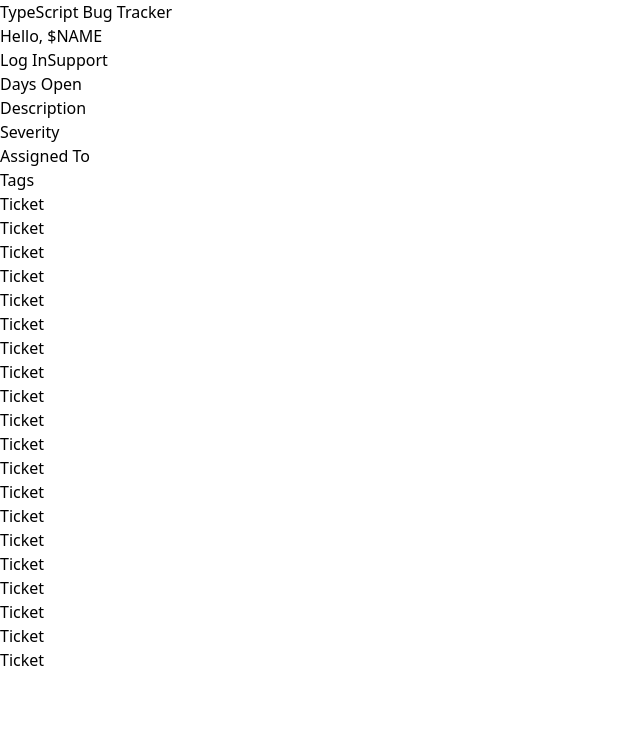
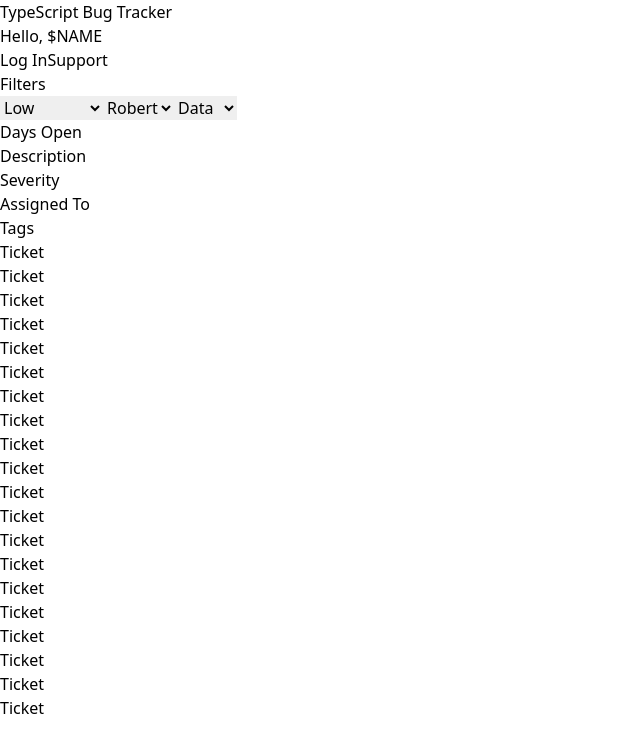
Before and after one commit to dwilliams304/ts-ticket-tracker, a React (Vite) app in the folder packages/frontend/: page / in a window 1280 px wide. Shown: the top 752 px of the page, without its empty margins (0-640 px from the left). Built offline with nearby package versions, Linux system fonts and the light colour scheme.

Commit message:
wip: filter menu

```diff
--- /dev/null
+++ b/packages/frontend/src/components/TicketFilterMenu.tsx
@@ -0,0 +1,34 @@
+type FilterMenuProps = {
+    options: {
+        severity: string[],
+        assignedTo: string[],
+        tags: string[]
+    }
+}
+
+export default function TicketFilterMenu(props: FilterMenuProps){
+    const options = props.options;
+
+    return(
+        <div className="w-1/3 mx-auto mt-4 mb-12 px-16 py-2 text-center justify-center shadow-xl rounded-full border">
+            <h2 className="text-xl py-2">Filters</h2>
+            <div className="flex justify-between">
+                <select className="border w-1/4">Severity
+                    {options.severity.map((opt, i) => {
+                        return <option key={i}>{opt}</option>
+                    })}
+                </select>
+                <select className="border w-1/4">Assigned To
+                    {options.assignedTo.map((opt, i) => {
+                        return <option key={i}>{opt}</option>
+                    })}
+                </select>
+                <select className="border w-1/4">Tags
+                    {options.tags.map((opt, i) => {
+                        return <option key={i}>{opt}</option>
+                    })}
+                </select>
+            </div>
+        </div>
+    )
+}
--- a/packages/frontend/src/components/index.tsx
+++ b/packages/frontend/src/components/index.tsx
@@ -1,6 +1,8 @@
 import Ticket from "./Ticket";
+import TicketFilterMenu from "./TicketFilterMenu";
 
 
 export {
     Ticket,
+    TicketFilterMenu
 }
--- a/packages/frontend/src/pages/TicketList.tsx
+++ b/packages/frontend/src/pages/TicketList.tsx
@@ -1,8 +1,15 @@
-import { Ticket } from "../components"
+import { Ticket, TicketFilterMenu } from "../components"
+
+const options = {
+    severity: ['Low', 'Mild', 'Medium', 'High', 'Critical', 'Immediate'],
+    assignedTo: ['Robert', 'Sarah'],
+    tags: ['Data', 'Users', 'UI']
+}
 
 export default function TicketList(){
     return(
         <div className="w-full h-full flex flex-col py-12 px-6">
+            <TicketFilterMenu options={options}/>
             <div className="grid grid-cols-5 w-3/4 mx-auto bg-slate-300 h-14 p-4 items-center">
                 <h2>Days Open</h2>
                 <h2>Description</h2>
```
